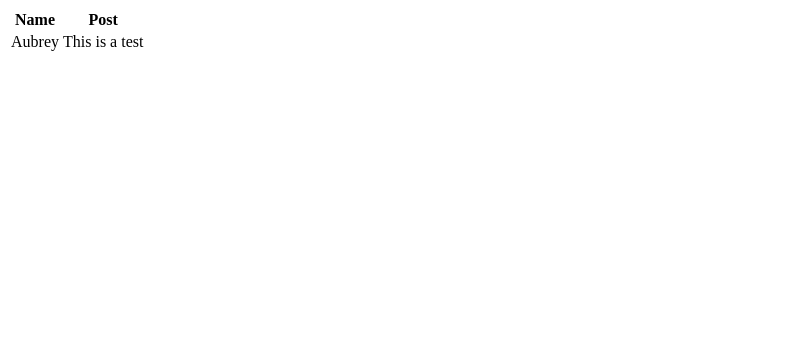
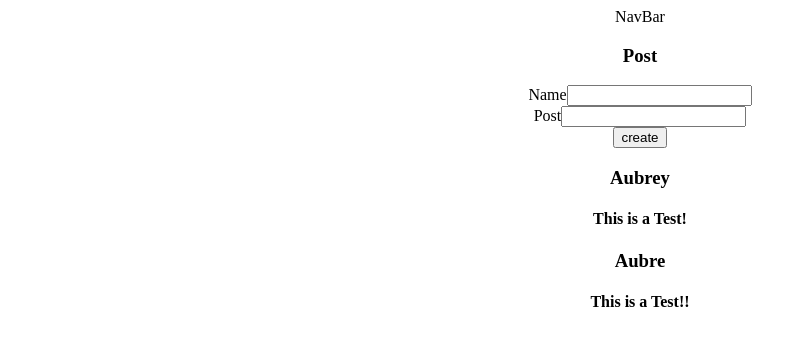
Before and after one commit to AubreyGuishard/SocialFeedProject, a React (Create React App) app: page / in a window 1280 px wide. Shown: the top 346 px of the page, without its empty margins (0-803 px from the left). Built offline with nearby package versions, Linux system fonts and the light colour scheme.

Commit message:
Was able to successfully create the framework for the Post and PostList file

```diff
--- a/src/App.jsx
+++ b/src/App.jsx
@@ -11,27 +11,15 @@ import './App.css';
 
 function App() {
 
-  const [name, setName] = useState([{Name: "Aubrey", Post: "This is a Test!"}])
+  const [posts, setPosts] = useState([{Name: "Aubrey", Post: "This is a Test!"}, {Name: "Aubre", Post: "This is a Test!!"}])
   return (
     <div className="App">
-      <table>
-        <thead>
-          <tr>
-            <th>Name</th>
-            <th>Post</th>
-          </tr>
-        </thead>
-        <tbody>
-          <tr>
-            <td>
-              Aubrey
-            </td>
-            <td>
-              This is a test
-            </td>
-          </tr>
-        </tbody>
-      </table>
+     <section id='post'>
+      <NavBar/>
+      <h3>Post</h3>
+      <Post/>
+      <PostList posts={posts}/>
+     </section>
     </div>
   );
 }
--- a/src/Post/Post.jsx
+++ b/src/Post/Post.jsx
@@ -1,7 +1,37 @@
-import React from "react";
+import React, { useState } from "react";
 
-const Post = (props) => {
-    return ( <div>This is where you put your posts</div> );
+const Post = props => {
+    const [name, setName] = useState('')
+    const [post, setPost] = useState('')
+
+    const handleSubmit = e => {
+        e.preventDefault();
+        console.log(e);
+    };
+
+    const handleName = e => {
+        setName(e.target.value);
+        console.log(e.target.value);
+    };
+
+    const handlePost = e => {
+        setPost(e.target.value);
+        console.log(e.target.value);
+    };
+
+
+    return (
+    <post onSubmit={handleSubmit}>
+        <div>
+            <label htmlFor="">Name</label>
+            <input type="text" value={name} onChange={handleName} />
+        </div>
+        <div>
+            <label htmlFor="">Post</label>
+            <input type="text" value={post} onChange={handlePost}/>
+        </div>
+        <button type="submit">create</button>
+    </post> );
 }
 
 export default Post;
--- a/src/PostList/PostList.jsx
+++ b/src/PostList/PostList.jsx
@@ -1,7 +1,15 @@
 import React from "react";
 
 const PostList = (props) => {
-    return ( <div>This will be your Post List</div> );
+   let mappedPost = props.posts.map(element => {
+    return (<div>
+        <h3>{element.Name}</h3>
+        <p><h4>{element.Post}</h4></p>
+    </div>)
+   })
+    return ( <div>
+        {mappedPost}
+    </div> );
 }
 
 export default PostList;
```
